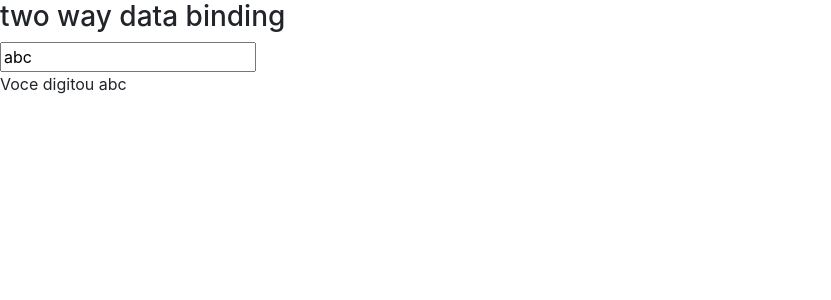
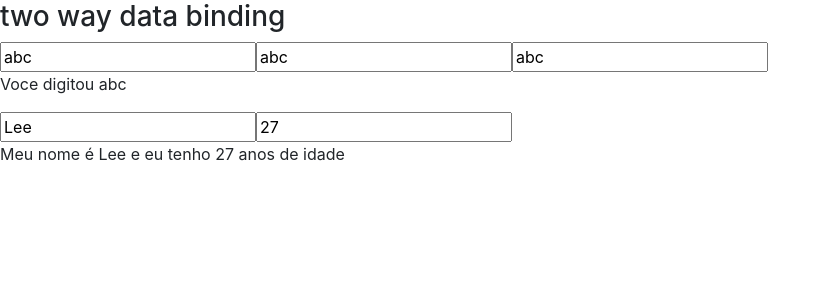
Before and after one commit to andreleecoder/Angular, an Angular app in the folder data-binding/: page / in a window 1280 px wide. Shown: the top 300 px of the page, without its empty margins (0-831 px from the left). Built offline with nearby package versions, Linux system fonts and the light colour scheme.

Commit message:
two way data binding p2

```diff
--- a/data-binding/src/app/app.module.ts
+++ b/data-binding/src/app/app.module.ts
@@ -4,15 +4,18 @@ import { NgModule } from '@angular/core';
 import { AppRoutingModule } from './app-routing.module';
 import { AppComponent } from './app.component';
 import { DataBindingComponent } from './data-binding/data-binding.component';
+import { FormsModule } from '@angular/forms';
 
 @NgModule({
   declarations: [
     AppComponent,
     DataBindingComponent
+
   ],
   imports: [
     BrowserModule,
-    AppRoutingModule
+    AppRoutingModule,
+    FormsModule
   ],
   providers: [],
   bootstrap: [AppComponent]
--- a/data-binding/src/app/data-binding/data-binding.component.html
+++ b/data-binding/src/app/data-binding/data-binding.component.html
@@ -74,9 +74,16 @@
             [value]="nome"
             (input)="nome=$event.target.value">
 
+            <input type="text" [(ngModel)]="nome">
 
+            <input type="text" bindon-ngModel="nome">
 
             <p>Voce digitou {{nome}}</p>
         </div>
+        <div>
+            <input type="text" [(ngModel)]="pessoa.nome">
+            <input type="text" [(ngModel)]="pessoa.idade">
+            <p>Meu nome é {{pessoa.nome}} e eu tenho {{pessoa.idade}} anos de idade</p>
+        </div>
     </article>
 </section>
--- a/data-binding/src/app/data-binding/data-binding.component.ts
+++ b/data-binding/src/app/data-binding/data-binding.component.ts
@@ -1,5 +1,5 @@
 import { Component, OnInit } from '@angular/core';
-import { FormsModule } from '@angular/forms';
+
 
 @Component({
   selector: 'app-data-binding',
@@ -16,6 +16,11 @@ export class DataBindingComponent implements OnInit {
   isMouseOver:boolean=false
 
   nome: string="abc"
+
+  pessoa:any={
+    nome:'Lee',
+    idade:27
+  }
 
   getValor(){
     return 1
```
